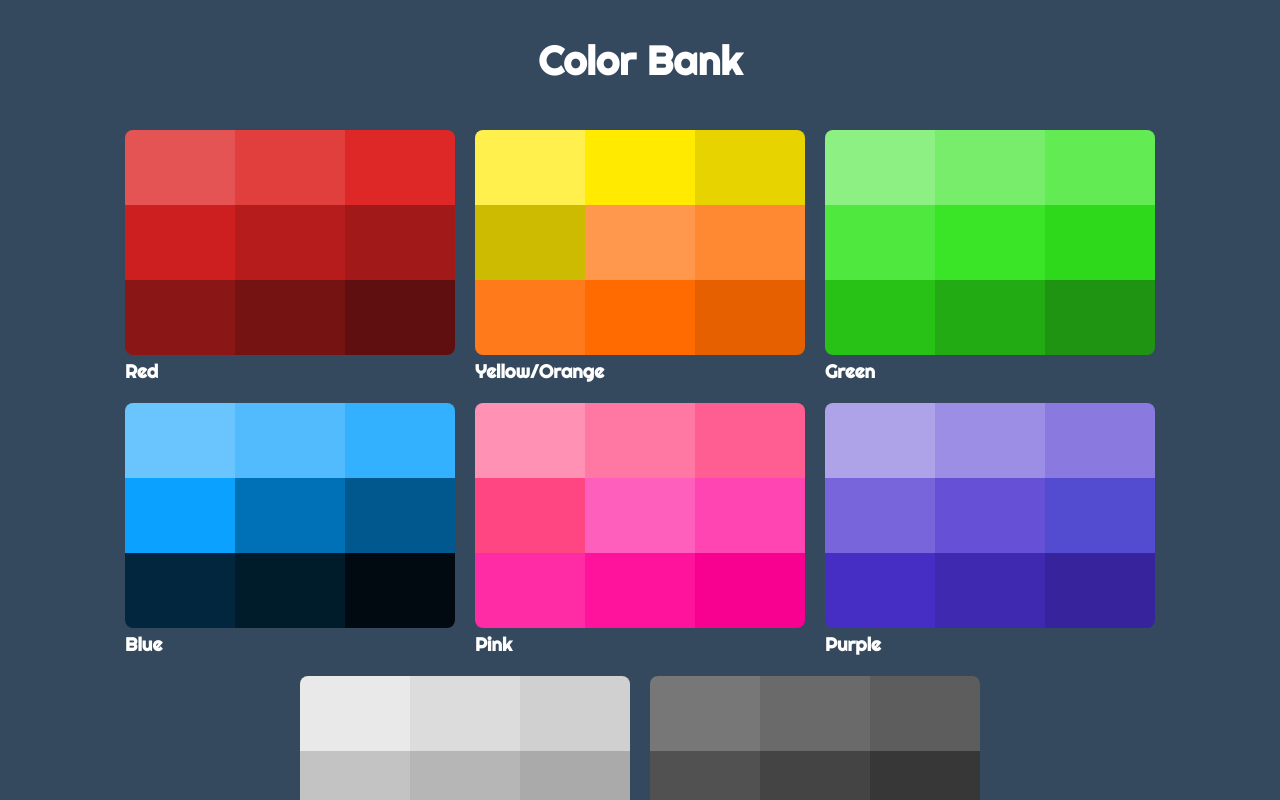
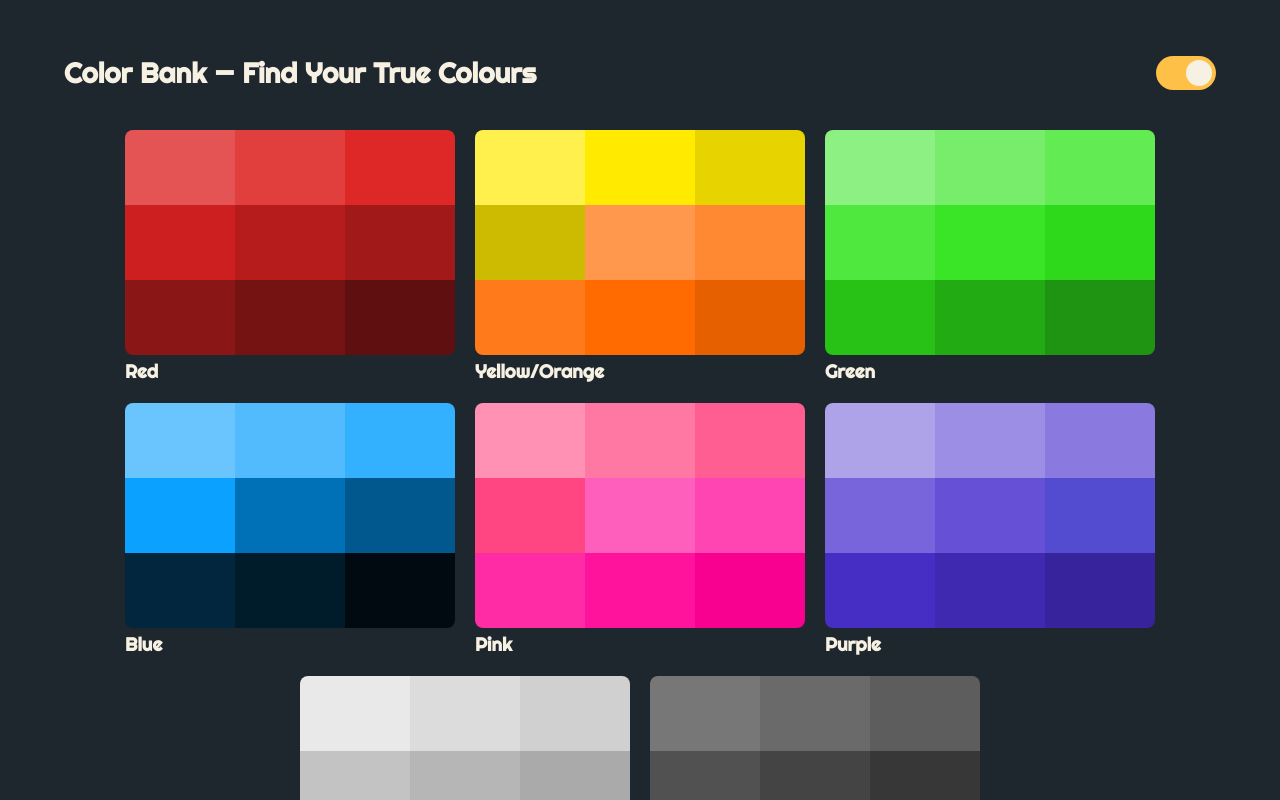
Before and after one commit to noahatkins/palettes, a Next.js app: page / in a window 1280 px wide. Shown: the top 800 px of the page. Built offline with nearby package versions, Linux system fonts and the light colour scheme.

Commit message:
Added Theme Switch and Format Selection

```diff
--- /dev/null
+++ b/constants/theme.js
@@ -0,0 +1,29 @@
+import React, {useContext} from "react";
+import {ThemeProvider, createGlobalStyle} from "styled-components";
+import {ThemeContext} from "../contexts/ThemeStore";
+
+export const themes = {
+  light: {
+    primary: "#f7f1e3",
+    secondary: "#1e272e",
+  },
+  dark: {primary: "#1e272e", secondary: "#f7f1e3"},
+};
+
+const GlobalStyle = createGlobalStyle`
+  body {
+    --primary:  ${({theme}) => theme.primary};
+    --secondary: ${({theme}) => theme.secondary};
+  }`;
+
+const Theme = ({children}) => {
+  const {theme} = useContext(ThemeContext);
+  return (
+    <ThemeProvider theme={themes[theme]}>
+      <GlobalStyle />
+      {children}
+    </ThemeProvider>
+  );
+};
+
+export default Theme;
--- /dev/null
+++ b/contexts/ThemeStore.js
@@ -0,0 +1,20 @@
+import React, {useState, useEffect} from "react";
+
+const ThemeContext = React.createContext();
+
+const ThemeStore = ({children}) => {
+  const [theme, setTheme] = useState("light");
+  useEffect(() => {
+    const lsTheme = localStorage.getItem("theme");
+    if (lsTheme === "light") {
+      setTheme("light");
+    } else {
+      setTheme("dark");
+    }
+  }, []);
+  const switchTheme = (theme) => setTheme(theme);
+
+  return <ThemeContext.Provider value={{switchTheme, theme}}>{children}</ThemeContext.Provider>;
+};
+
+export {ThemeStore, ThemeContext};
--- a/package.json
+++ b/package.json
@@ -10,6 +10,8 @@
   "dependencies": {
     "next": "10.0.8",
     "react": "17.0.1",
-    "react-dom": "17.0.1"
+    "react-dom": "17.0.1",
+    "react-icons": "^4.2.0",
+    "styled-components": "^5.2.3"
   }
 }
--- a/pages/_app.js
+++ b/pages/_app.js
@@ -1,7 +1,44 @@
-import '../styles/globals.css'
+import "../styles/globals.css";
+import {ThemeProvider} from "styled-components";
+import {useState, useEffect} from "react";
+import Theme, {lightTheme, darkTheme, GlobalStyles} from "../constants/theme";
+import {ThemeStore} from "../contexts/ThemeStore";
 
-function MyApp({ Component, pageProps }) {
-  return <Component {...pageProps} />
+function MyApp({Component, pageProps}) {
+  // const ThemeContext = React.createContext();
+
+  // const [theme, setTheme] = useState({ThemeContext})
+  // const [mode, setMode] = useState({ThemeContext});
+  // console.log(theme);
+  // useEffect(() => {
+  //   const lsTheme = localStorage.getItem("theme");
+  //   console.log(lsTheme);
+  //   if (lsTheme === "light") {
+  //     setTheme("light");
+  //   } else {
+  //     setTheme("dark");
+  //   }
+  // }, []);
+
+  // const toggleTheme = () => {
+  //   if (theme === "light") {
+  //     setTheme("dark");
+  //     localStorage.setItem("theme", "dark");
+  //     console.log("dark");
+  //   } else {
+  //     setTheme("light");
+  //     localStorage.setItem("theme", "light");
+  //     console.log("light");
+  //   }
+  // };
+
+  return (
+    <ThemeStore>
+      <Theme>
+        <Component {...pageProps} />
+      </Theme>
+    </ThemeStore>
+  );
 }
 
-export default MyApp
+export default MyApp;
--- a/pages/index.js
+++ b/pages/index.js
@@ -1,13 +1,34 @@
 import styles from "../styles/Home.module.css";
+import {useState, useEffect, useContext} from "react";
+import {ThemeContext} from "../contexts/ThemeStore";
 import Thumbnail from "../components/Thumbnail/Thumbnail";
 import PageHead from "../components/Head/PageHead";
 
 export default function Home() {
+  const {theme, switchTheme} = useContext(ThemeContext);
   return (
     <div className="homeWrap">
       <PageHead title="Color Bank" />
       <div className="homeHeader">
-        <h1 className={styles.title}>Color Bank</h1>
+        <h1 className={styles.title}>Color Bank — Find Your True Colours</h1>
+        <div>
+          <label className="switch">
+            <input
+              type="checkbox"
+              checked={theme === "dark"}
+              onChange={() => {
+                if (theme === "light") {
+                  switchTheme("dark");
+                  localStorage.setItem("theme", "dark");
+                } else {
+                  switchTheme("light");
+                  localStorage.setItem("theme", "light");
+                }
+              }}
+            />
+            <span className="slider round"></span>
+          </label>
+        </div>
       </div>
       <div className="thumbnailGrid">
         <Thumbnail path="/palette/red" title="Red" color="red" />
--- a/styles/Home.module.css
+++ b/styles/Home.module.css
@@ -8,7 +8,6 @@
 }
 
 .thumbnail {
-  background-color: white;
   padding: 5px;
   border-radius: 5px;
   display: flex;
@@ -24,5 +23,8 @@
 }
 
 .title {
-  color: white;
+  color: var(--secondary);
+  font-size: 28px;
+  display: flex;
+  align-items: center;
 }
--- a/styles/globals.css
+++ b/styles/globals.css
@@ -1,9 +1,10 @@
 @import url(https://fonts.googleapis.com/css?family=Righteous);
-
+:root {
+  --primary: ;
+  --secondary: ;
+}
 html,
 body {
-  --primary: #34495e;
-  --secondary: white;
   padding: 0;
   margin: 0;
   background-color: var(--primary);
@@ -71,7 +72,7 @@ a {
   width: fit-content;
   padding: 15px;
   color: #171a21;
-  background-color: white;
+  background-color: var(--secondary);
   align-items: stretch;
 }
 
@@ -95,7 +96,7 @@ a {
   height: 0;
   border-top: 10px solid transparent;
   border-bottom: 10px solid transparent;
-  border-right: 20px solid var(--primary);
+  border-right: 20px solid var(--secondary);
   margin-right: 5px;
 }
 
@@ -118,23 +119,28 @@ a {
 html {
   margin: 0;
 }
-.backButton:hover {
+h4:hover {
   opacity: 0.8;
+  transform: scale(1.04);
+}
+.h4 {
+  display: flex;
+  align-items: center;
+  transition: all ease-in-out 0.2s;
 }
 
 .copySpan {
   position: absolute;
   top: 50%;
   font-family: "Righteous", serif;
-
   left: 50%;
   margin-right: -50%;
   transform: translate(-50%, -50%);
   border: none;
   padding: 1vw 3vw;
-  color: white;
+  color: #f7f1e3;
   font-size: 15px;
-  border: 3px rgba(255, 255, 255, 1) solid;
+  border: 3px #f7f1e3 solid;
   background-color: transparent;
   opacity: 0;
   transition: all ease-in-out 0.3s;
@@ -159,7 +165,7 @@ html {
 }
 
 .menuText {
-  color: white;
+  color: #f7f1e3;
   font-family: "Righteous", serif;
   font-size: 7vw;
 }
@@ -171,9 +177,48 @@ html {
 }
 
 .colorName {
-  color: white;
+  color: #f7f1e3;
   position: absolute;
   margin: 10px;
+}
+
+.formatMenu {
+  position: fixed;
+  top: 17%;
+  left: 50%;
+  transform: translate(-50%, -50%);
+  z-index: 10;
+  background-color: var(--primary);
+  color: var(--secondary);
+  transition: all ease-in-out 0.2s;
+  cursor: pointer;
+  font-size: 25px;
+  text-align: center;
+}
+.formatSelect {
+  display: flex;
+  justify-content: space-between;
+  background-color: var(--secondary);
+  color: var(--primary);
+  padding: 5px 10px 5px 30px;
+  transition: all ease-in-out 0.1s;
+  border-radius: 5px;
+  font-size: 20px;
+  align-items: center;
+}
+
+.formatMenu div {
+  padding: 5px 50px;
+}
+.formatMenu div:hover {
+  background-color: var(--secondary);
+  color: var(--primary);
+}
+
+#icon {
+  margin-left: 20px;
+  font-size: 20px;
+  color: var(--primary);
 }
 #visible {
   visibility: visible;
@@ -186,17 +231,29 @@ html {
   min-height: 90vh;
   max-height: 90vh;
 }
+.paletteHeader div {
+  flex: 1;
+  width: fit-content;
 
+  display: flex;
+}
+.paletteTitle {
+  justify-content: end;
+}
+.paletteHeader div:first-child {
+  margin-right: auto;
+}
+.paletteHeader div:last-child {
+  margin-left: auto;
+}
 .paletteHeader {
   min-height: 10vh;
   max-height: 10vh;
   display: flex;
   align-items: center;
-  background-color: white;
-  color: var(--primary);
-
+  background-color: var(--primary);
+  color: var(--secondary);
   padding: 0 20px;
-  justify-content: space-between;
 }
 
 .thumbnailGrid {
@@ -210,11 +267,16 @@ html {
   min-height: 15vh;
   max-height: 15vh;
   display: flex;
-  justify-content: center;
+  justify-content: space-between;
   align-items: center;
   font-size: 20px;
 }
-
+.homeHeader h1 {
+  padding: 25px 0 0 5vw;
+}
+.homeHeader div {
+  padding: 25px 5vw 0 0;
+}
 .homeFooter {
   min-height: 10vh;
   max-height: 10vh;
@@ -223,25 +285,128 @@ html {
   align-items: center;
 }
 .homeFooter span {
-  color: white;
+  color: var(--secondary);
 }
 
-.back {
+h4 {
   font-size: 23px;
 }
+
 .paletteRow span:hover {
   opacity: 0.9;
 }
 
 h3 {
-  color: white;
+  color: var(--secondary);
   padding: 5px 0;
   margin: 0;
 }
-
+@media only screen and (max-width: 930px) {
+  .formatSelect {
+    font-size: 15px;
+  }
+  #icon {
+    font-size: 15px;
+  }
+  .formatMenu {
+    font-size: 15px;
+  }
+}
+@media only screen and (max-width: 745px) {
+  .formatSelect {
+    font-size: 10px;
+  }
+  #icon {
+    font-size: 10px;
+  }
+  .formatMenu {
+    font-size: 10px;
+  }
+}
+@media only screen and (max-width: 570px) {
+  .formatSelect {
+    display: none;
+  }
+  #icon {
+    font-size: 10px;
+  }
+  .paletteTitle {
+    font-size: 15px;
+  }
+  .formatMenu {
+    display: none;
+  }
+}
 @media only screen and (max-width: 360px) {
   .row span {
     height: 55px;
     width: 90px;
   }
+
+  .homeHeader {
+    flex-direction: column;
+    max-height: 20vh;
+  }
+  .homeHeader div {
+    padding: 10px 0 30px 0;
+  }
+  .homeHeader h1 {
+    padding: 30px 0 0px 0;
+  }
 }
+
+.switch {
+  position: relative;
+  display: inline-block;
+  width: 60px;
+  height: 34px;
+}
+
+.switch input {
+  opacity: 0;
+  width: 0;
+  height: 0;
+}
+
+.slider {
+  position: absolute;
+  cursor: pointer;
+  top: 0;
+  left: 0;
+  right: 0;
+  bottom: 0;
+  background-color: #1e272e;
+  -webkit-transition: 0.4s;
+  transition: 0.4s;
+}
+
+.slider:before {
+  position: absolute;
+  content: "";
+  height: 26px;
+  width: 26px;
+  left: 4px;
+  bottom: 4px;
+  background-color: #f7f1e3;
+  -webkit-transition: 0.4s;
+  transition: 0.4s;
+}
+
+input:checked + .slider {
+  background-color: #ffc048;
+}
+
+input:checked + .slider:before {
+  -webkit-transform: translateX(26px);
+  -ms-transform: translateX(26px);
+  transform: translateX(26px);
+}
+
+/* Rounded sliders */
+.slider.round {
+  border-radius: 34px;
+}
+
+.slider.round:before {
+  border-radius: 50%;
+}
```
Also changed, not shown: pages/palette/[palette].js (+41 -8 lines), styles/Error.module.css (+6 -6 lines), 1 other file (tests, documents, lock files or other folders).
